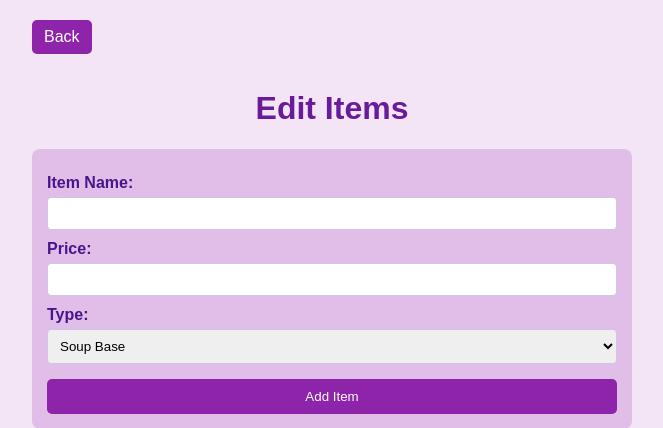
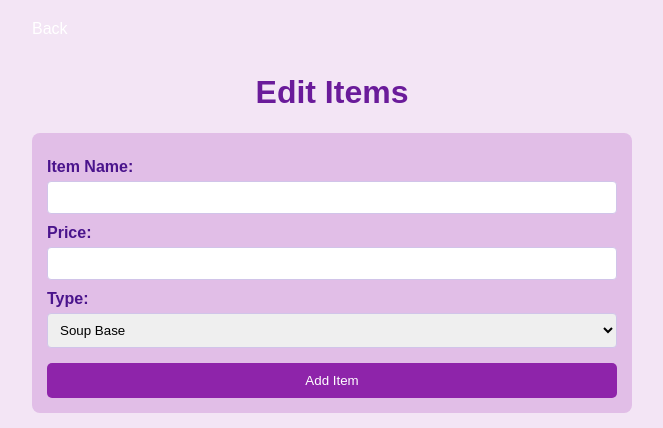
Before and after one commit to skullmatrix/HnSRamyeon, a Flask app: page /add_item in a window 1280 px wide. Shown: the top 428 px of the page, without its empty margins (308-971 px from the left). Run offline with Flask 2, Linux system fonts and the light colour scheme; data comes from the database, SQL or seed files in the repository.

Commit message:
Update add_item.html

```diff
--- a/templates/add_item.html
+++ b/templates/add_item.html
@@ -20,8 +20,6 @@
         .back-button {
             display: inline-block;
             margin-bottom: 15px;
-            padding: 8px 12px;
-            background-color: #8e24aa;
             color: white;
             text-decoration: none;
             border-radius: 5px;
```
